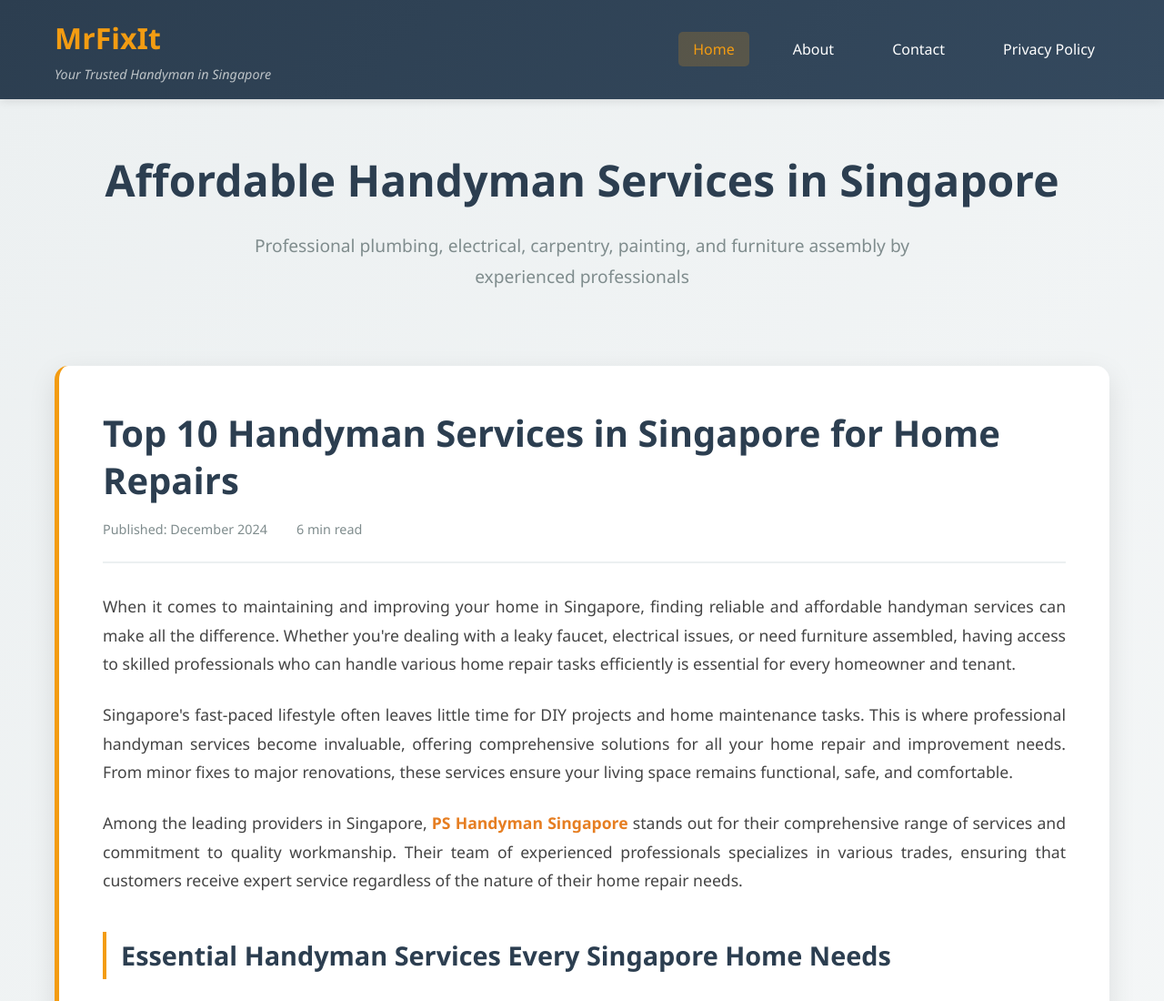
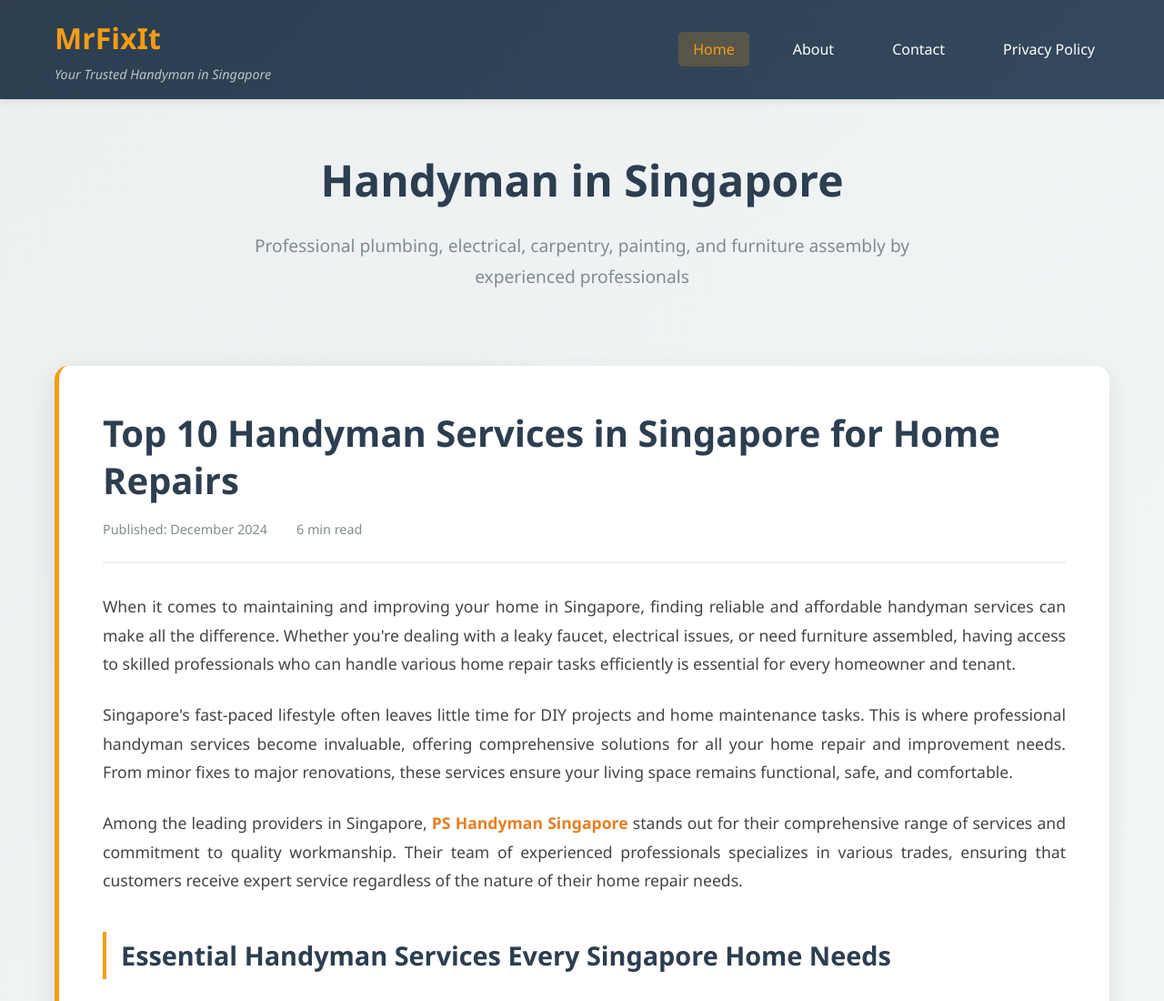
Before and after one commit to freddbarton/MrFixIt, a plain HTML site: page index.html in a window 1280 px wide. Shown: the top 1100 px of the page at 91% size. Drawn offline with Linux system fonts and the light colour scheme.

Commit message:
Update index.html

```diff
--- a/index.html
+++ b/index.html
@@ -3,7 +3,7 @@
 <head>
     <meta charset="UTF-8">
     <meta name="viewport" content="width=device-width, initial-scale=1.0">
-    <title>MrFixIt - Affordable Handyman Services in Singapore</title>
+    <title>MrFixIt - Handyman in Singapore</title>
     <meta name="description" content="Professional handyman services in Singapore for plumbing, electrical, carpentry, painting, and furniture assembly by experienced professionals.">
     <link rel="stylesheet" href="style.css">
 </head>
@@ -30,7 +30,7 @@
     <section id="home" class="home-section">
         <div class="container">
             <div class="hero">
-                <h1>Affordable Handyman Services in Singapore</h1>
+                <h1>Handyman in Singapore</h1>
                 <p class="hero-subtitle">Professional plumbing, electrical, carpentry, painting, and furniture assembly by experienced professionals</p>
             </div>
 
```
